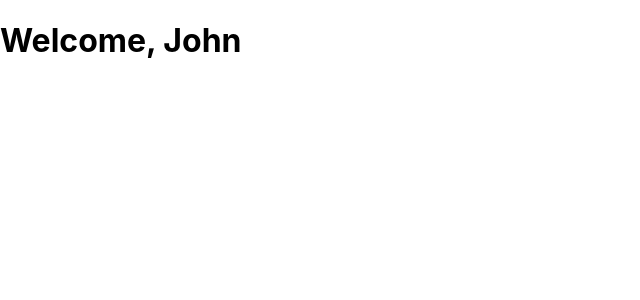
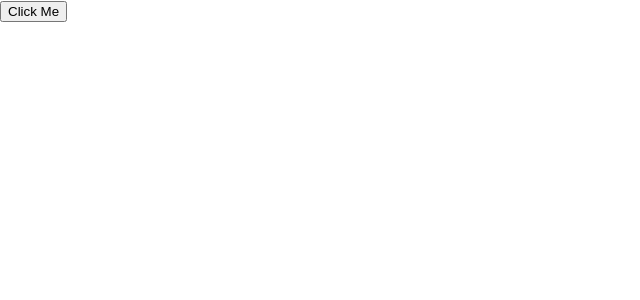
Before and after one commit to salinpaul94/60_DAY_PLAN_FOR_CROSS_PALTFORM_DEVELOPMENT, a React (Create React App) app in the folder cilu_laptop/: page / in a window 1280 px wide. Shown: the top 300 px of the page, without its empty margins (0-640 px from the left). Built offline with nearby package versions, Linux system fonts and the light colour scheme.

Commit message:
day 6 task 8 example 2

```diff
--- a/cilu_laptop/src/App.js
+++ b/cilu_laptop/src/App.js
@@ -1,5 +1,5 @@
 import './App.css';
-import AppTask8Example1 from './Day6Components/Task8Example1';
+import AppTask8Example2 from './Day6Components/Task8Example2';
 
 function App() {
   return (
@@ -15,7 +15,8 @@ function App() {
     // <TemperatureConverterTask6Example2/>
     // <ParentTask7Example1/>
     // <ShoppingCartTask7Example2/>
-    <AppTask8Example1/>
+    // <AppTask8Example1/>
+    <AppTask8Example2/>
   );
 }
 
--- /dev/null
+++ b/cilu_laptop/src/Day6Components/Task8Example2.js
@@ -0,0 +1,15 @@
+import React from 'react';
+
+function Button({ children, onClick }) {
+  return <button onClick={onClick}>{children}</button>
+}
+
+function AppTask8Example2() {
+  return (
+    <div>
+      <Button onClick={() => alert('Button Clicked!')}>Click Me</Button>
+    </div>
+  );
+}
+
+export default AppTask8Example2;
```
